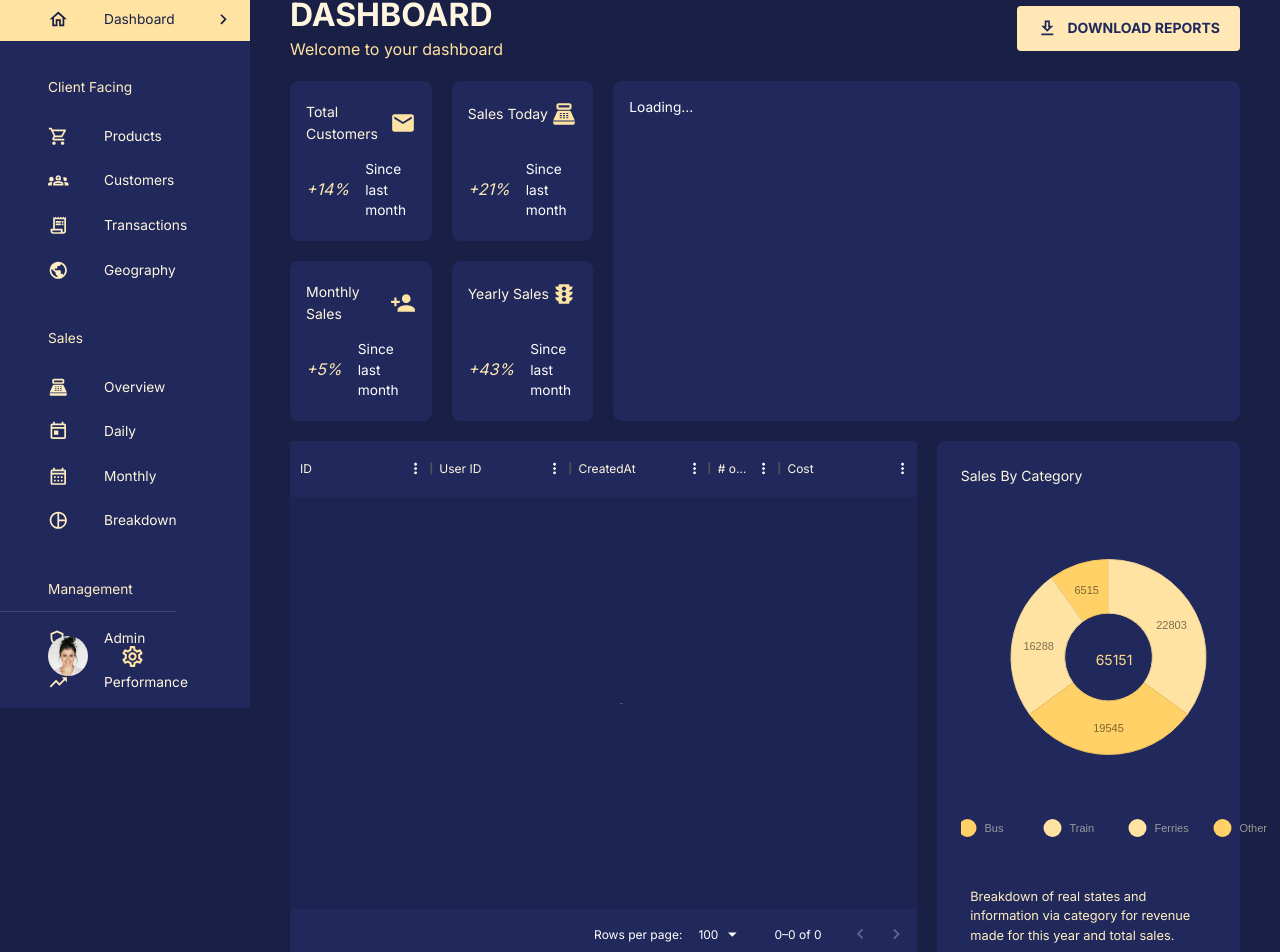
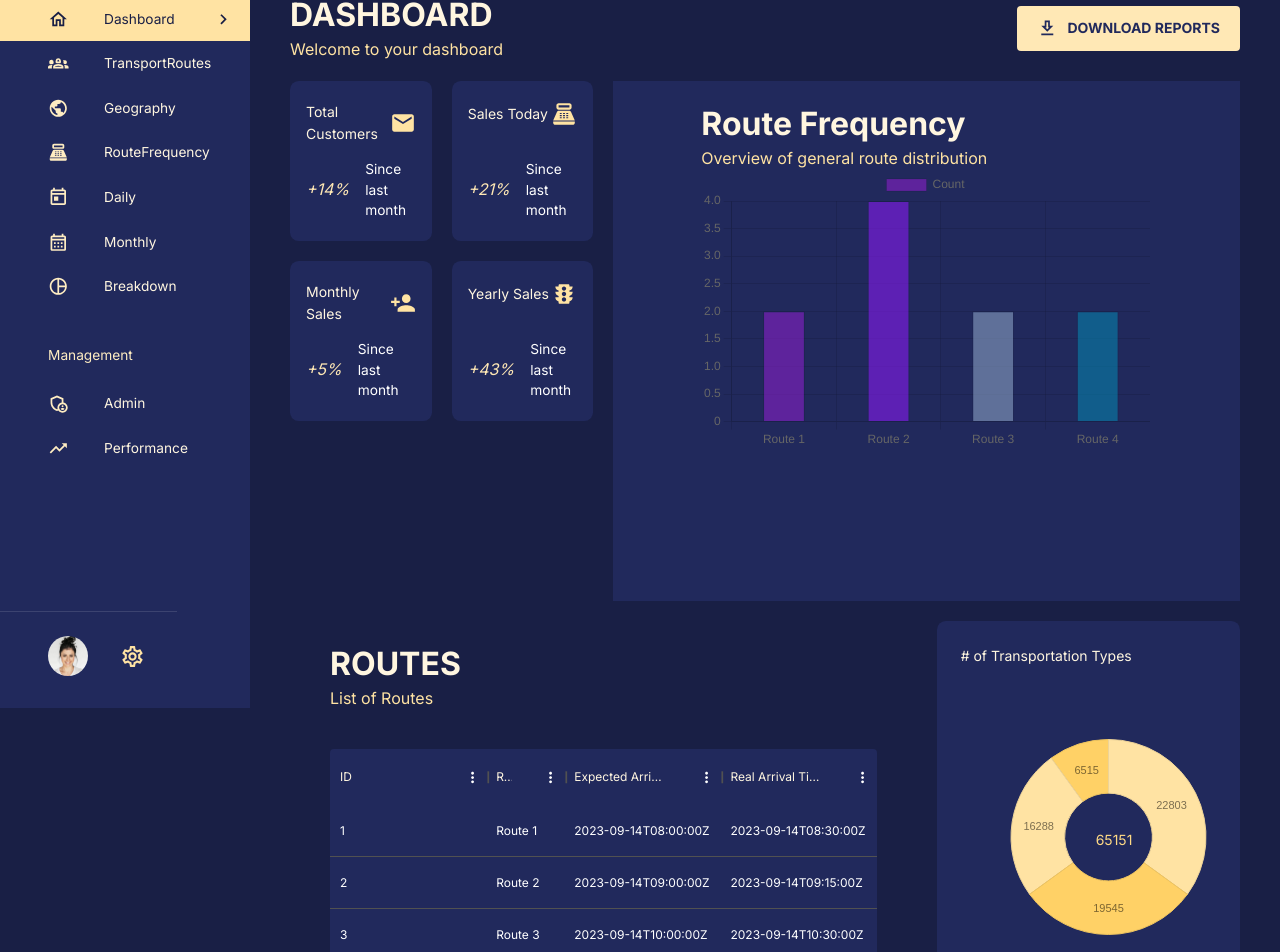
Before and after one commit to ConnorVilaysack/front-end-segmentation, a React (Create React App) app in the folder client/: page /dashboard in a window 1280 px wide. Shown: the part 92-1044 px from the top of the page. Built offline with nearby package versions, Linux system fonts and the light colour scheme; no server answers.

Commit message:
Fixed UI and graphs for fake data

```diff
--- a/client/package.json
+++ b/client/package.json
@@ -7,7 +7,8 @@
     "@emotion/styled": "^11.11.0",
     "@mui/icons-material": "^5.14.7",
     "@mui/material": "^5.14.7",
-    "@mui/x-data-grid": "^6.12.1",
+    "@mui/x-charts": "^6.0.0-alpha.11",
+    "@mui/x-data-grid": "^6.14.0",
     "@nivo/bar": "^0.83.0",
     "@nivo/core": "^0.83.0",
     "@nivo/geo": "^0.83.0",
@@ -17,12 +18,14 @@
     "@testing-library/jest-dom": "^5.17.0",
     "@testing-library/react": "^13.4.0",
     "@testing-library/user-event": "^13.5.0",
+    "chart.js": "^4.4.0",
     "react": "^18.2.0",
     "react-datepicker": "^4.8.0",
     "react-dom": "^18.2.0",
     "react-redux": "^8.1.2",
     "react-router-dom": "^6.15.0",
     "react-scripts": "5.0.1",
+    "recharts": "^2.8.0",
     "socket.io-client": "^4.7.2",
     "web-vitals": "^2.1.4",
     "ws": "^8.14.1"
--- a/client/public/fakeData.json
+++ b/client/public/fakeData.json
@@ -23,6 +23,41 @@
         "route": "Route 4",
         "expectedArrivalTime": "2023-09-14T11:00:00Z",
         "realArrivalTime": "2023-09-14T11:15:00Z"
+      },
+      {
+        "_id": 5,
+        "route": "Route 4",
+        "expectedArrivalTime": "2023-09-14T11:30:00Z",
+        "realArrivalTime": "2023-09-14T11:45:00Z"
+      },
+      {
+        "_id": 6,
+        "route": "Route 3",
+        "expectedArrivalTime": "2023-09-14T12:00:00Z",
+        "realArrivalTime": "2023-09-14T12:15:00Z"
+      },
+      {
+        "_id": 7,
+        "route": "Route 2",
+        "expectedArrivalTime": "2023-09-14T12:30:00Z",
+        "realArrivalTime": "2023-09-14T12:45:00Z"
+      }, {
+        "_id": 5,
+        "route": "Route 2",
+        "expectedArrivalTime": "2023-09-14T11:30:00Z",
+        "realArrivalTime": "2023-09-14T11:45:00Z"
+      },
+      {
+        "_id": 6,
+        "route": "Route 2",
+        "expectedArrivalTime": "2023-09-14T12:00:00Z",
+        "realArrivalTime": "2023-09-14T12:15:00Z"
+      },
+      {
+        "_id": 7,
+        "route": "Route 1",
+        "expectedArrivalTime": "2023-09-14T12:30:00Z",
+        "realArrivalTime": "2023-09-14T12:45:00Z"
       }
     ],
     "transportTotals": {
--- a/client/src/App.js
+++ b/client/src/App.js
@@ -6,12 +6,12 @@ import { BrowserRouter, Navigate, Route, Routes } from "react-router-dom";
 import { themeSettings } from "theme";
 import Layout from "scenes/layout";
 import Dashboard from "scenes/dashboard";
-import Products from "scenes/products";
-import Customers from "scenes/customers";
+
+import TransportRoutes from "scenes/transportRoutes";
 import Transactions from "scenes/transactions";
 import Geography from "scenes/geography";
 
-import Overview from "scenes/overview";
+import RouteFrequency from "scenes/routeFrequency";
 
 
 import Daily from "scenes/daily";
@@ -41,11 +41,11 @@ function App() {
             <Route element={<Layout />}>
               <Route path="/" element={<Navigate to="/dashboard" replace />} />
               <Route path="/dashboard" element={<Dashboard />} />
-              <Route path="/products" element={<Products />} />
-              <Route path="/customers" element={<Customers />} />
+
+              <Route path="/transportRoutes" element={<TransportRoutes />} />
               <Route path="/transactions" element={<Transactions />} />
               <Route path="/geography" element={<Geography />} />
-              <Route path="/overview" element={<Overview />} />
+              <Route path="/routeFrequency" element={<RouteFrequency />} />
               <Route path="/daily" element={<Daily />} />
               <Route path="/monthly" element={<Monthly />} />
               <Route path="/breakdown" element={<Breakdown />} />
--- /dev/null
+++ b/client/src/components/BarGraph.jsx
@@ -0,0 +1,100 @@
+import React, { useEffect, useState, useRef } from 'react';
+import Chart from 'chart.js/auto';
+
+const BarGraph = ({ isDashboard = false }) => {
+  const [routeCounts, setRouteCounts] = useState({});
+  const [error, setError] = useState(null);
+  const chartRef = useRef(null); // Reference to the Chart.js instance
+
+  useEffect(() => {
+    // Fetch data from fakeData.json
+    fetch('/fakeData.json') // Replace with the actual path to your JSON file
+      .then((response) => {
+        if (!response.ok) {
+          throw new Error('Network response was not ok');
+        }
+        return response.json();
+      })
+      .then((json) => {
+        console.log('Fetched Data:', json);
+        // Count the frequency of recurring routes
+        const counts = {};
+        json.routes.forEach((item) => {
+          const { route } = item;
+          if (counts[route]) {
+            counts[route]++;
+          } else {
+            counts[route] = 1;
+          }
+        });
+        setRouteCounts(counts);
+      })
+      .catch((error) => {
+        console.error('Error fetching data:', error);
+        setError(error);
+      });
+  }, []);
+
+  useEffect(() => {
+    // Create or update the bar chart once data is available
+    if (Object.keys(routeCounts).length > 0) {
+      if (chartRef.current) {
+        // Destroy the existing chart
+        chartRef.current.destroy();
+      }
+      createBarChart(routeCounts);
+    }
+  }, [routeCounts]);
+  const createBarChart = (data) => {
+    const labels = Object.keys(data);
+    const counts = Object.values(data);
+
+    const ctx = document.getElementById('barChart').getContext('2d');
+
+    // Generate an array of random colors for the bars
+    const randomColors = Array.from({ length: labels.length }, () =>
+      `rgba(${Math.floor(Math.random() * 256)}, ${Math.floor(Math.random() * 256)}, ${Math.floor(Math.random() * 256)}, 0.6)`
+    );
+
+    // Create the new chart
+    chartRef.current = new Chart(ctx, {
+      type: 'bar',
+      data: {
+        labels: labels,
+        datasets: [
+          {
+            label: 'Count',
+            data: counts,
+            backgroundColor: randomColors, // Use the array of random colors
+            borderWidth: 1,
+            barPercentage:0.5,
+          },
+        ],
+      },
+      options: {
+        scales: {
+          x: {
+            beginAtZero: true,
+          },
+          y: {
+            beginAtZero: true,
+          },
+        },
+      },
+    });
+  };
+
+
+  return (
+    <div>
+
+      {error ? (
+        <p>Error fetching data: {error.message}</p>
+      ) : (
+        <canvas id="barChart" width={400} height={250}></canvas>
+      )}
+    </div>
+  );
+};
+
+export default BarGraph;
--- a/client/src/components/Sidebar.jsx
+++ b/client/src/components/Sidebar.jsx
@@ -17,9 +17,7 @@ import {
   ChevronLeft,
   ChevronRightOutlined,
   HomeOutlined,
-  ShoppingCartOutlined,
   Groups2Outlined,
-  ReceiptLongOutlined,
   PublicOutlined,
   PointOfSaleOutlined,
   TodayOutlined,
@@ -38,32 +36,20 @@ const navItems = [
     text: "Dashboard",
     icon: <HomeOutlined />,
   },
+
+
   {
-    text: "Client Facing",
-    icon: null,
-  },
-  {
-    text: "Products",
-    icon: <ShoppingCartOutlined />,
-  },
-  {
-    text: "Customers",
+    text: "TransportRoutes",
     icon: <Groups2Outlined />,
   },
-  {
-    text: "Transactions",
-    icon: <ReceiptLongOutlined />,
-  },
+
   {
     text: "Geography",
     icon: <PublicOutlined />,
   },
+
   {
-    text: "Sales",
-    icon: null,
-  },
-  {
-    text: "Overview",
+    text: "RouteFrequency",
     icon: <PointOfSaleOutlined />,
   },
   {
@@ -132,7 +118,7 @@ const Sidebar = ({
               <FlexBetween color={theme.palette.secondary.main}>
                 <Box display="flex" alignItems="center" gap="0.5rem">
                   <Typography variant="h4" fontWeight="bold">
-                    ECOMVISION
+                    SEGMENTATION
                   </Typography>
                 </Box>
                 {!isNonMobile && (
--- a/client/src/scenes/dashboard/index.jsx
+++ b/client/src/scenes/dashboard/index.jsx
@@ -15,47 +15,20 @@ import {
   useTheme,
   useMediaQuery,
 } from "@mui/material";
-import { DataGrid } from "@mui/x-data-grid";
+
 import BreakdownChart from "components/BreakdownChart";
-import OverviewChart from "components/OverviewChart";
+
 import { useGetDashboardQuery } from "state/api";
 import StatBox from "components/StatBox";
+import TransportRoutes from "scenes/transportRoutes"; // Make sure to provide the correct path to your TransportRoutes component
+import RouteFrequency from "scenes/routeFrequency";
+
 
 const Dashboard = () => {
   const theme = useTheme();
   const isNonMediumScreens = useMediaQuery("(min-width: 1200px)");
-  const { data, isLoading } = useGetDashboardQuery();
+  const { data } = useGetDashboardQuery();
 
-  const columns = [
-    {
-      field: "_id",
-      headerName: "ID",
-      flex: 1,
-    },
-    {
-      field: "userId",
-      headerName: "User ID",
-      flex: 1,
-    },
-    {
-      field: "createdAt",
-      headerName: "CreatedAt",
-      flex: 1,
-    },
-    {
-      field: "products",
-      headerName: "# of Products",
-      flex: 0.5,
-      sortable: false,
-      renderCell: (params) => params.value.length,
-    },
-    {
-      field: "cost",
-      headerName: "Cost",
-      flex: 1,
-      renderCell: (params) => `$${Number(params.value).toFixed(2)}`,
-    },
-  ];
 
   return (
     <Box m="1.5rem 2.5rem">
@@ -113,12 +86,13 @@ const Dashboard = () => {
         />
         <Box
           gridColumn="span 8"
-          gridRow="span 2"
+          gridRow="span 3"
           backgroundColor={theme.palette.background.alt}
-          p="1rem"
-          borderRadius="0.55rem"
+
+
+
         >
-          <OverviewChart view="sales" isDashboard={true} />
+          <RouteFrequency />
         </Box>
         <StatBox
           title="Monthly Sales"
@@ -173,12 +147,9 @@ const Dashboard = () => {
             },
           }}
         >
-          <DataGrid
-            loading={isLoading || !data}
-            getRowId={(row) => row._id}
-            rows={(data && data.transactions) || []}
-            columns={columns}
-          />
+         <Box gridColumn="span 7" gridRow="span 2">
+        <TransportRoutes />
+        </Box>
         </Box>
         <Box
           gridColumn="span 4"
@@ -188,7 +159,7 @@ const Dashboard = () => {
           borderRadius="0.55rem"
         >
           <Typography variant="h6" sx={{ color: theme.palette.secondary[100] }}>
-            Sales By Category
+            # of Transportation Types
           </Typography>
           <BreakdownChart isDashboard={true} />
           <Typography
@@ -196,8 +167,7 @@ const Dashboard = () => {
             fontSize="0.8rem"
             sx={{ color: theme.palette.secondary[200] }}
           >
-            Breakdown of real states and information via category for revenue
-            made for this year and total sales.
+            Breakdown of transportation types
           </Typography>
         </Box>
       </Box>
--- a/client/src/scenes/overview/index.jsx
+++ /dev/null
@@ -1,33 +0,0 @@
-import React, { useState } from "react";
-import { FormControl, MenuItem, InputLabel, Box, Select } from "@mui/material";
-import Header from "components/Header";
-import OverviewChart from "components/OverviewChart";
-
-const Overview = () => {
-  const [view, setView] = useState("units");
-
-  return (
-    <Box m="1.5rem 2.5rem">
-      <Header
-        title="OVERVIEW"
-        subtitle="Overview of general revenue and profit"
-      />
-      <Box height="75vh">
-        <FormControl sx={{ mt: "1rem" }}>
-          <InputLabel>View</InputLabel>
-          <Select
-            value={view}
-            label="View"
-            onChange={(e) => setView(e.target.value)}
-          >
-            <MenuItem value="sales">Sales</MenuItem>
-            <MenuItem value="units">Units</MenuItem>
-          </Select>
-        </FormControl>
-        <OverviewChart view={view} />
-      </Box>
-    </Box>
-  );
-};
-
-export default Overview;
--- /dev/null
+++ b/client/src/scenes/routeFrequency/index.jsx
@@ -0,0 +1,23 @@
+import React, { useState } from 'react';
+import {  Box,  } from '@mui/material';
+import Header from 'components/Header';
+import BarChart from '../../components/BarGraph'; // Import the BarChart component
+
+const RouteFrequency = () => {
+  const [view, setView] = useState('units');
+
+  return (
+    <Box m="1.5rem 5.5rem">
+      <Header title="Route Frequency" subtitle="Overview of general route distribution" />
+      <Box height="75vh">
+
+
+
+        {/* Display the BarChart component */}
+        {view === 'units' && <BarChart />}
+      </Box>
+    </Box>
+  );
+};
+
+export default RouteFrequency;
--- a/client/src/scenes/customers/index.jsx
+++ b/client/src/scenes/transportRoutes/index.jsx
@@ -3,7 +3,7 @@ import { Box } from "@mui/material";
 import Header from "components/Header";
 import { DataGrid } from "@mui/x-data-grid";
 
-const Customers = () => {
+const TransportRoutes = () => {
 
   const [routesData, setRoutesData] = useState([]);
   const [isLoading, setIsLoading] = useState(true);
@@ -85,4 +85,4 @@ const Customers = () => {
   );
 };
 
-export default Customers;
+export default TransportRoutes;
--- a/client/src/serverData/index.js
+++ b/client/src/serverData/index.js
@@ -1,7 +1,7 @@
 const WebSocket = require('ws');
 const fs = require('fs');
 
-const url = 'ws://your-server-url'; // Replace with your WebSocket server URL
+const url = 'localhost:42069/socket'; // Replace with your WebSocket server URL
 const outputFilePath = 'received-file.txt'; // Specify the path where you want to save the received file
 
 const socket = new WebSocket(url);
--- a/client/src/state/api.js
+++ b/client/src/state/api.js
@@ -6,7 +6,7 @@ export const api = createApi({
   tagTypes: [
     "User",
     "Products",
-    "Customers",
+    "TransportRoutes",
     "Transactions",
     "Geography",
     "Sales",
@@ -24,8 +24,8 @@ export const api = createApi({
       providesTags: ["Products"],
     }),
     getCustomers: build.query({
-      query: () => "client/customers",
-      providesTags: ["Customers"],
+      query: () => "client/transportRoutes",
+      providesTags: ["TransportRoutes"],
     }),
     getRoute: build.query({
       query: () => "client/customers",
```
Also changed, not shown: 1 other file (tests, documents, lock files or other folders).
